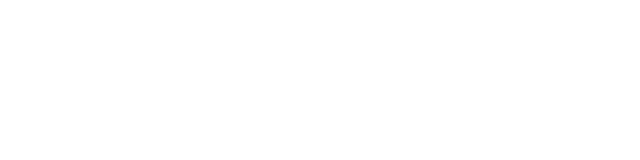
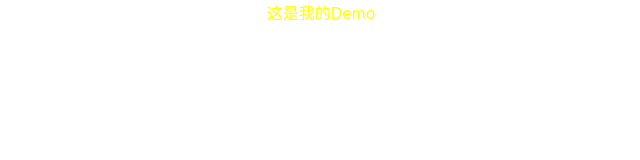
Before and after one commit to bujiangjiuzhang/ReactProgram, a React (Create React App) app: page / in a window 1280 px wide. Shown: the top 160 px of the page, without its empty margins (319-959 px from the left). Built offline with nearby package versions, Linux system fonts and the light colour scheme.

Commit message:
配置react create App中使用less

```diff
--- a/package.json
+++ b/package.json
@@ -6,6 +6,8 @@
     "@testing-library/jest-dom": "^4.2.4",
     "@testing-library/react": "^9.3.2",
     "@testing-library/user-event": "^7.1.2",
+    "less": "^3.12.2",
+    "less-loader": "^6.2.0",
     "react": "^16.13.1",
     "react-dom": "^16.13.1",
     "react-scripts": "3.4.3"
--- a/src/App.css
+++ /dev/null
@@ -1,38 +0,0 @@
-.App {
-  text-align: center;
-}
-
-.App-logo {
-  height: 40vmin;
-  pointer-events: none;
-}
-
-@media (prefers-reduced-motion: no-preference) {
-  .App-logo {
-    animation: App-logo-spin infinite 20s linear;
-  }
-}
-
-.App-header {
-  background-color: #282c34;
-  min-height: 100vh;
-  display: flex;
-  flex-direction: column;
-  align-items: center;
-  justify-content: center;
-  font-size: calc(10px + 2vmin);
-  color: white;
-}
-
-.App-link {
-  color: #61dafb;
-}
-
-@keyframes App-logo-spin {
-  from {
-    transform: rotate(0deg);
-  }
-  to {
-    transform: rotate(360deg);
-  }
-}
--- a/src/App.js
+++ b/src/App.js
@@ -1,10 +1,10 @@
 import React from 'react';
-import './App.css';
+import './App.less';
 
 function App() {
   return (
-    <div className="App">
-
+    <div className="container">
+     这是我的Demo
     </div>
   );
 }
--- /dev/null
+++ b/src/App.less
@@ -0,0 +1,4 @@
+.container {
+  text-align: center;
+  color:yellow
+}
```
Also changed, not shown: 1 other file (tests, documents, lock files or other folders).
